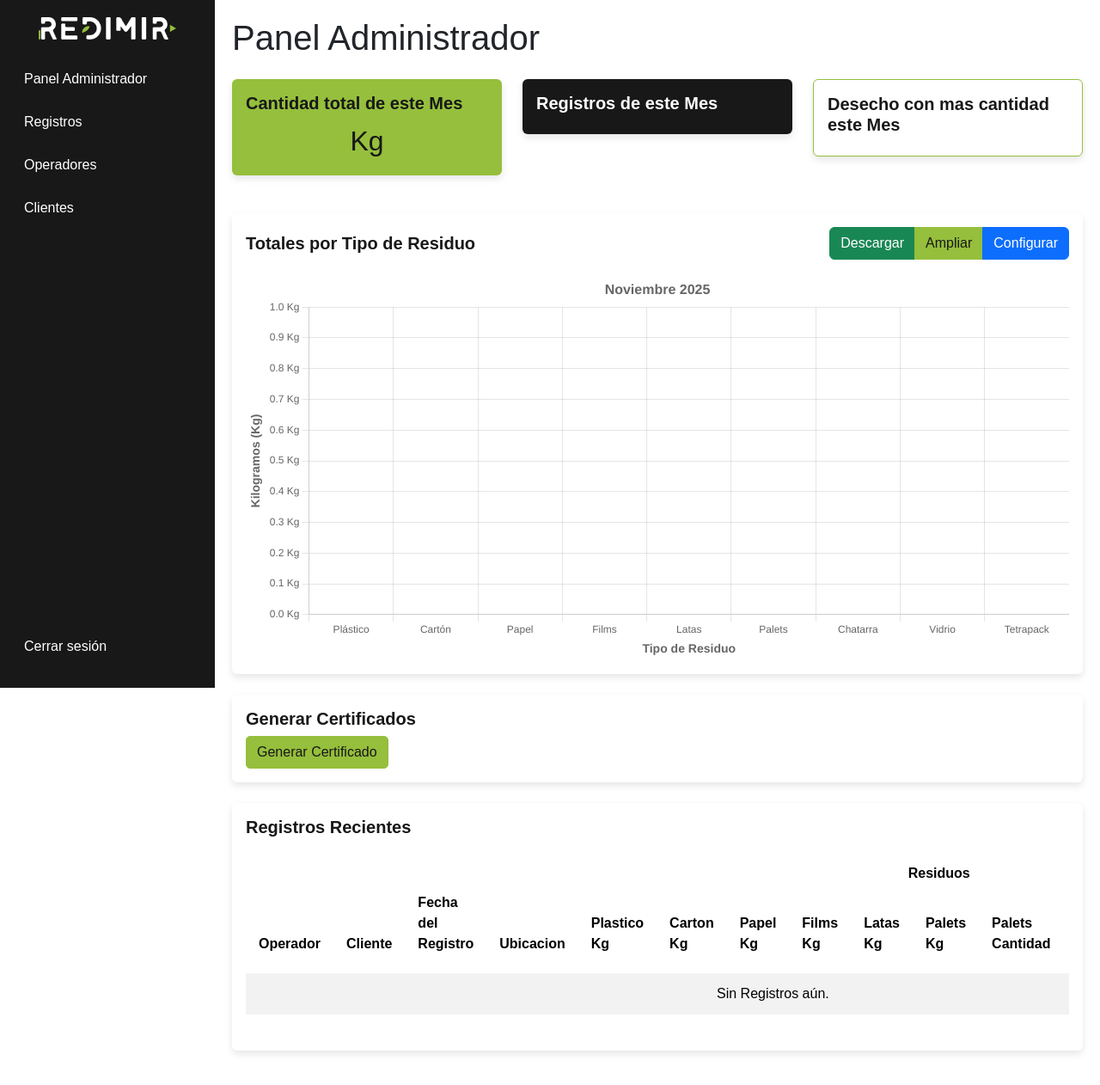
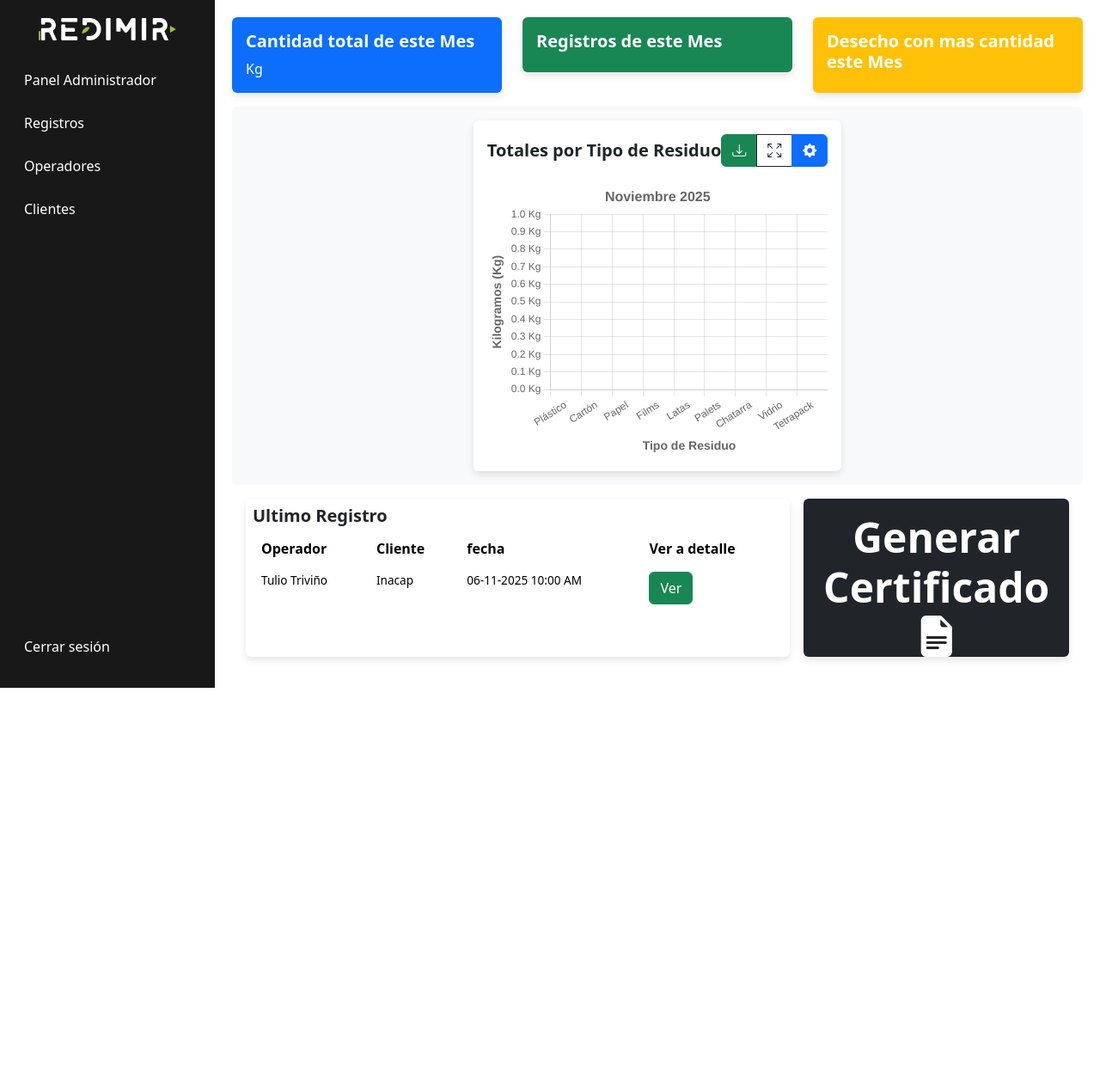
Before and after one commit to elmurdieh/REDIMIR, a Django app: template templates/admin_panel/admin_panel.html in a window 1280 px wide. Shown: the whole page at 86% size. After the commit the page ends 800 px from the top, so only its background shows below. Run offline with Django 5.2, Linux system fonts and the light colour scheme; the template is opened without the code that fills it, so the values that code supplies are empty; some libraries are stand-ins or nearby versions.

Commit message:
"nueva update"

```diff
--- a/admin_panel/views.py
+++ b/admin_panel/views.py
@@ -51,8 +51,6 @@ def index(request):
                 return redirect("operador_panel")
         except Operador.DoesNotExist:
             pass
-
-        messages.error(request, "RUT o contraseña incorrecta")
 
     return render(request, "admin_panel/inicio_sesion.html")
 
--- a/static/css/admin_panel.css
+++ b/static/css/admin_panel.css
@@ -1,150 +1,99 @@
-/* ===== variables globales ===== */
-:root{
-  --color-verde: #95bf3c;
-  --color-blanco: #ffffff;
-  --color-negro: #181818;
+/* ----- Zonas del Layout ----- */
+
+.panel-top {
+  /* Espacio entre la zona de cards y la zona del gráfico */
+  margin-bottom: 1rem;
 }
 
-/* layout principal (hereda #main-content de base_admin) */
-body{background:var(--color-blanco);font-family:Arial, sans-serif;}
+.panel-middle {
+  /* Espacio entre la zona de gráfico y la zona de tabla/link */
+  margin-bottom: 1rem;
 
-/* ---------- cards resumen ---------- */
-.card{border:none;box-shadow:0 4px 8px rgb(0 0 0 / .1);margin-bottom:20px;}
-.card-title{font-weight:bold;color:var(--color-negro);}
-.card-text{font-size:2rem;text-align:center;color:var(--color-negro);}
+  /* Dejamos un color de fondo aquí temporalmente
+    para que puedas ver la zona del gráfico antes de llenarla.
+  */
+  background-color: #f8f9fa; /* Un gris muy claro */
+  border-radius: 6px;
 
-.card.bg-primary{background:var(--color-verde)!important;color:var(--color-negro)!important;}
-.card.bg-primary .card-title,
-.card.bg-primary .card-text{color:var(--color-negro)!important;}
-
-.card.bg-success{background:var(--color-negro)!important;color:var(--color-blanco)!important;}
-.card.bg-success .card-title,
-.card.bg-success .card-text{color:var(--color-blanco)!important;}
-
-.card.bg-warning{
-  background:var(--color-blanco)!important;
-  color:var(--color-negro)!important;
-  border:1px solid var(--color-verde);
-}
-.card.bg-warning .card-title,
-.card.bg-warning .card-text{color:var(--color-negro)!important;}
-
-/* ---------- botones de acción ---------- */
-.btn-group-row .btn{margin-right:10px;border-radius:5px;}
-.btn-info{background:var(--color-verde);border-color:var(--color-verde);color:var(--color-negro);}
-.btn-info:hover{background:#7fa42f;border-color:#7fa42f;}
-.btn-secondary{background:var(--color-negro);border-color:var(--color-negro);color:var(--color-blanco);}
-.btn-secondary:hover{background:#333;border-color:#333;}
-
-/* ---------- tabla ---------- */
-.table{border-collapse:separate;border-spacing:0 10px;}
-.table thead{background:var(--color-negro);color:var(--color-blanco);}
-.table tbody tr{background:var(--color-blanco);transition:.2s;}
-.table tbody tr:hover{background:#f0f0f0;}
-.table th,.table td{padding:12px 15px;border:none;}
-
-.cliente-card-grafico {
-  border: 2px solid #ddd;
-  border-radius: 10px;
-  padding: 15px;
-  text-align: center;
-  cursor: pointer;
-  transition: all 0.3s ease;
-  background: white;
-}
-
-.cliente-card-grafico:hover {
-  border-color: #0d6efd;
-  box-shadow: 0 4px 8px rgba(0,0,0,0.1);
-  transform: translateY(-2px);
-}
-
-.cliente-imagen-container {
-  width: 100%;
-  height: 120px;
+  /* Añadimos esto para centrar el texto de "Zona 2" */
   display: flex;
   align-items: center;
   justify-content: center;
-  margin-bottom: 10px;
 }
 
-.cliente-imagen {
-  max-width: 100%;
-  max-height: 100%;
-  object-fit: contain;
+.panel-bottom {
+  /* Cambiamos los 250px por 15rem.
+    (Asumiendo 1rem = 16px). Ajusta este valor si te parece
+    demasiado alto o bajo.
+  */
+  height: 15rem;
 }
 
-.cliente-nombre {
-  font-weight: 600;
-  font-size: 14px;
-  color: #333;
-}
-
-.config-section {
-  border: 1px solid #e0e0e0;
-  border-radius: 8px;
-  padding: 15px;
-  background-color: #f8f9fa;
-}
-
-.config-section-title {
-  font-weight: 600;
-  color: #495057;
-  margin-bottom: 15px;
-  padding-bottom: 10px;
-  border-bottom: 2px solid #dee2e6;
-}
-
-.config-section-content {
-  padding-top: 5px;
-}
-.cliente-card-grafico {
-  border: 2px solid #ddd;
-  border-radius: 10px;
-  padding: 15px;
-  text-align: center;
-  cursor: pointer;
-  transition: all 0.3s ease;
-  background: white;
-}
-
-.cliente-card-grafico:hover {
-  border-color: #0d6efd;
-  box-shadow: 0 4px 8px rgba(0,0,0,0.1);
-  transform: translateY(-2px);
-}
-
-.cliente-imagen-container {
-  width: 100%;
-  height: 120px;
+/* Dejamos estos colores/estilos para que sigas viendo la
+  distribución de la zona 3 (tabla y link)
+*/
+.zona-tabla {
+  background-color: #e9ecef; /* Gris */
+  border-radius: 6px;
+  height: 100%;
   display: flex;
   align-items: center;
   justify-content: center;
-  margin-bottom: 10px;
 }
 
-.cliente-imagen {
-  max-width: 100%;
-  max-height: 100%;
-  object-fit: contain;
+.zona-link {
+  background-color: #dee2e6; /* Gris más oscuro */
+  border-radius: 6px;
+  height: 100%;
+  display: flex;
+  align-items: center;
+  justify-content: center;
+}
+/* =========================================================
+   ESTILOS BASE DEL LAYOUT Y ADAPTACIÓN DEL GRÁFICO (Zona 2)
+   ========================================================= */
+
+/* --- 1. ESTILOS DE LA ZONA MEDIA (Layout y Espaciado) --- */
+
+.panel-middle {
+    /* Color de fondo del área del gráfico (puedes borrarlo una vez insertes el gráfico) */
+    background-color: #f8f9fa;
+    border-radius: 6px;
+
+    /* Centrado de placeholder (si aún está el texto) */
+    display: flex;
+    align-items: center;
+    justify-content: center;
 }
 
-.cliente-nombre {
-  font-weight: 600;
-  font-size: 14px;
-  color: #333;
+/* --- 2. ESTILOS BASE DE LA CARD (Aplica al contenedor del gráfico) --- */
+
+.card {
+    border: none;
+    box-shadow: 0 4px 8px rgb(0 0 0 / .1);
+    /* Eliminamos el margin-bottom fijo de 20px ya que el layout Flexbox
+       usa el 'margin-bottom: 1rem' del .panel-middle. */
 }
 
-.chart-container {
-  min-height: 450px !important;
-  max-height: 450px !important;
+.card-title {
+    font-weight: bold;
+    color: var(--color-negro);
 }
 
-.badge {
-  font-size: 14px;
-  padding: 0 5px;
+/* --- 3. ESTILOS DE LOS BOTONES DE CONTROL (Se mantienen) --- */
+
+/* Estilos para los botones de acción (Descargar, Ampliar, Configurar) */
+.btn-info {
+    background: var(--color-verde);
+    border-color: var(--color-verde);
+    color: var(--color-negro);
+}
+.btn-info:hover {
+    background: #7fa42f;
+    border-color: #7fa42f;
 }
 
+/* --- 4. CONTENEDOR DEL GRÁFICO (.chart-container) --- */
 .modal-fullscreen .modal-body {
     display: flex;
     align-items: center;
@@ -154,17 +103,59 @@ body{background:var(--color-blanco);font-family:Arial, sans-serif;}
 .chart-container-ampliado {
     box-shadow: 0 4px 20px rgba(0,0,0,0.1);
 }
-.btn-group .btn {
-  white-space: nowrap;
+/* --- ESTILOS DE TABLA (Tus estilos antiguos, se mantienen) --- */
+.table{border-collapse:separate;border-spacing:0 10px;}
+.table thead{background:var(--color-negro);color:var(--color-blanco);}
+.table tbody tr{background:var(--color-blanco);transition:.2s;}
+.table tbody tr:hover{background:#f0f0f0;}
+.table th,.table td{padding:12px 15px;border:none;}
+
+/* --- ZONA INFERIOR (Debe tener esta altura fija) --- */
+.panel-bottom {
+  height: 13.5rem /* O el valor que hayas decidido usar (ej: 250px) */
+}
+/* ---------- tabla (ADAPTADO A INTERFAZ FLEXIBLE) ---------- */
+
+/* Reducimos el espaciado vertical entre filas de 10px a 5px */
+.table {
+    border-collapse: separate;
+    border-spacing: 0 5px;
+}
+.table thead {
+    background: var(--color-negro);
+    color: var(--color-blanco);
+}
+.table tbody tr {
+    background: var(--color-blanco);
+    transition: .2s;
+}
+.table tbody tr:hover {
+    background: #f0f0f0;
 }
 
-@media (max-width: 768px) {
-  .btn-group .btn {
-    font-size: 12px;
-    padding: 0.375rem 0.5rem;
+/* Reducimos el padding interno de las celdas de 12px a 8px */
+.table th,
+.table td {
+    /* ¡Reducido al mínimo! */
+    padding: 5px 10px !important;
+    border: none;
 }
 
-  .btn-group .btn i {
-    font-size: 14px;
+/* Reducimos el tamaño de la fuente del contenido de la tabla */
+.table tbody td {
+    font-size: 0.85rem;
 }
+.panel-bottom .card-body > .flex-grow-1 {
+    min-height: 0 !important;
 }
+.content-wrapper {
+    padding-bottom: 0 !important; /* Elimina cualquier padding inferior */
+}
+/* Opción 3B: Asegurar que el último panel no empuje nada más */
+.panel-bottom {
+    /* Mantén la altura que habías definido en CSS, ej: 13.5rem */
+    height: 13.5rem;
+
+    /* ¡Aseguramos que no tenga margen inferior para que no haya espacio después! */
+    margin-bottom: 0 !important;
+}
--- a/static/css/navbar_admin.css
+++ b/static/css/navbar_admin.css
@@ -44,4 +44,19 @@
 #main-content {
   margin-left: 250px;
   padding: 20px;
+
+  /* --- AÑADIDO PARA EL LAYOUT 100VH --- */
+
+  /* 1. Ocupa el 100% de la altura de la pantalla */
+  height: 100vh;
+
+  /* 2. Incluye el padding DENTRO del 100vh (no lo suma) */
+  box-sizing: border-box;
+
+  /* 3. Conviértelo en un contenedor flex vertical */
+  display: flex;
+  flex-direction: column;
+
+  /* 4. Evita que ESTE contenedor tenga scroll */
+  overflow: hidden;
 }
--- a/templates/admin_panel/admin_panel.html
+++ b/templates/admin_panel/admin_panel.html
@@ -8,10 +8,10 @@
 <link rel="stylesheet" href="{% static 'css/admin_panel.css' %}">
 <script src="{% static 'js/admin_panel.js' %}"></script>
 <script src="https://cdn.jsdelivr.net/npm/chart.js"></script>
+<link rel="stylesheet" href="https://cdn.jsdelivr.net/npm/bootstrap-icons@1.13.1/font/bootstrap-icons.min.css">
 {% endblock %}
-
 {% block main %}
-<h1 class="mb-4 text-dark">Panel Administrador</h1>
+<div class="panel-top flex-shrink-0">
 
   <div class="row">
     <div class="col-md-4">
@@ -40,171 +40,84 @@
     </div>
   </div>
 
-<!-- ✅ Gráfico de Barras con Modal de Configuración -->
-<div class="card mt-4">
-  <div class="card-body">
-    <div class="d-flex justify-content-between align-items-center mb-3">
+</div>
+
+<div class="panel-middle p-3 flex-grow-1" style="min-height: 0;">
+
+  <div class="card h-100 d-flex flex-column">
+
+    <div class="card-body d-flex flex-column p-3">
+
+      <div class="d-flex justify-content-between align-items-center mb-3 flex-shrink-0">
         <h5 class="card-title mb-0">Totales por Tipo de Residuo</h5>
         <div class="btn-group" role="group">
           <button type="button" class="btn btn-success" onclick="descargarGrafico()" title="Descargar gráfico como imagen">
-          <i class="bi bi-download"></i> Descargar
+            <i class="bi bi-download"></i>
           </button>
           <button type="button" class="btn btn-info" onclick="ampliarGrafico()" title="Ver en pantalla completa">
-          <i class="bi bi-arrows-fullscreen"></i> Ampliar
+            <i class="bi bi-arrows-fullscreen"></i>
           </button>
           <button type="button" class="btn btn-primary" data-bs-toggle="modal" data-bs-target="#modalConfigGrafico">
-          <i class="bi bi-gear-fill"></i> Configurar
+            <i class="bi bi-gear-fill"></i>
           </button>
         </div>
       </div>
 
-    <!-- Contenedor BARRAScon altura fija -->
-    <div class="chart-container" style="position: relative; height: 450px;">
+      <div class="chart-container flex-grow-1" style="position: relative;">
         <canvas id="graficoBarras"></canvas>
       </div>
-  </div>
-</div>
-<div class="card mt-4">
-  <div class="card-body">
-    <h5 class="card-title">Generar Certificados</h5>
-    <div class="d-flex btn-group-row">
-      <a href="{% url 'generar_certificado' %}" class="btn btn-info">Generar Certificado</a>
+
     </div>
   </div>
 </div>
 
-<div class="card mt-4">
-  <div class="card-body">
-    <h5 class="card-title">Registros Recientes</h5>
-    <div class="table-responsive">
-      <table class="table table-striped table-hover">
+<div class="panel-bottom p-3 flex-shrink-0" style="margin-top: -1rem; margin-bottom: -3rem;">
+
+  <div class="row g-3 h-100">
+
+    <div class="col-lg-8 h-100 d-flex">
+
+      <div class="card custom-card flex-fill overflow-hidden d-flex flex-column">
+
+        <div class="card-body p-2 d-flex flex-column">
+          <h5 class="fw-bold mb-1">Ultimo Registro</h5>
+
+          <div class="flex-grow-1" style="overflow-y: auto;">
+            <table class="table">
               <thead>
                 <tr>
-            <th rowspan="2">Operador</th>
-            <th rowspan="2">Cliente</th>
-            <th rowspan="2">Fecha del Registro</th>
-            <th rowspan="2">Ubicacion</th>
-            <th colspan="11" class="text-center">Residuos</th>
-          </tr>
-          <tr>
-            <th>Plastico Kg</th>
-            <th>Carton Kg</th>
-            <th>Papel Kg</th>
-            <th>Films Kg</th>
-            <th>Latas Kg</th>
-            <th>Palets Kg</th>
-            <th>Palets Cantidad</th>
-            <th>Chatarra Kg</th>
-            <th>Vidrio Kg</th>
-            <th>Tetrapack Kg</th>
+                  <th>Operador</th>
+                  <th>Cliente</th>
+                  <th>fecha</th>
+                  <th>Ver a detalle</th>
                 </tr>
               </thead>
               <tbody>
-            {% for re in registros_info %}
+                {% comment %} Bucle de Django para registros {% endcomment %}
                 <tr>
-                <td>{{ re.idOperador.nombre }}</td>
-                <td>{{ re.idCliente.nombre }}</td>
-                <td>{{ re.fechaRegistro }}</td>
-                <td>{{ re.idUbicacion.calle }} {{ re.idUbicacion.numero }}</td>
-                <td>
-                    {% if re.plastico is None %}
-                        <button class="btn btn-danger btn-sm null-indicator-btn" disabled>X</button>
-                    {% else %}
-                        {{ re.plastico }}
-                    {% endif %}
-                </td>
-                <td>
-                    {% if re.carton is None %}
-                        <button class="btn btn-danger btn-sm null-indicator-btn" disabled>X</button>
-                    {% else %}
-                        {{ re.carton }}
-                    {% endif %}
-                </td>
-                <td>
-                    {% if re.papel is None %}
-                        <button class="btn btn-danger btn-sm null-indicator-btn" disabled>X</button>
-                    {% else %}
-                        {{ re.papel }}
-                    {% endif %}
-                </td>
-                <td>
-                    {% if re.film is None %}
-                        <button class="btn btn-danger btn-sm null-indicator-btn" disabled>X</button>
-                    {% else %}
-                        {{ re.film }}
-                    {% endif %}
-                </td>
-                <td>
-                    {% if re.latas is None %}
-                        <button class="btn btn-danger btn-sm null-indicator-btn" disabled>X</button>
-                    {% else %}
-                        {{ re.latas }}
-                    {% endif %}
-                </td>
-                <td>
-                    {% if re.palets is None %}
-                        <button class="btn btn-danger btn-sm null-indicator-btn" disabled>X</button>
-                    {% else %}
-                        {{ re.palets }}
-                    {% endif %}
-                </td>
-                <td>
-                    {% if re.palets_cantidad is None %}
-                        <button class="btn btn-danger btn-sm null-indicator-btn" disabled>X</button>
-                    {% else %}
-                        {{ re.palets_cantidad }}
-                    {% endif %}
-                </td>
-                <td>
-                    {% if re.chatarra is None %}
-                        <button class="btn btn-danger btn-sm null-indicator-btn" disabled>X</button>
-                    {% else %}
-                        {{ re.chatarra }}
-                    {% endif %}
-                </td>
-                <td>
-                    {% if re.vidrio is None %}
-                        <button class="btn btn-danger btn-sm null-indicator-btn" disabled>X</button>
-                    {% else %}
-                        {{ re.vidrio }}
-                    {% endif %}
-                </td>
-                <td>
-                    {% if re.tetrapack is None %}
-                        <button class="btn btn-danger btn-sm null-indicator-btn" disabled>X</button>
-                    {% else %}
-                        {{ re.tetrapack }}
-                    {% endif %}
-                </td>
+                  <td>Tulio Triviño</td>
+                  <td>Inacap</td>
+                  <td>06-11-2025 10:00 AM</td>
+                  <td><a class=" btn btn-success">Ver</a></td>
                 </tr>
-            {% empty %}
-            <tr><td colspan="14" class="text-center">Sin Registros aún.</td></tr>
-            {% endfor %}
+                {% comment %} Agrega más filas para probar el scroll {% endcomment %}
                 </tbody>
             </table>
           </div>
         </div>
       </div>
+    </div>
 
-<!-- Modal de Ampliación BARRAS-->
-<div class="modal fade" id="modalAmpliarGrafico" tabindex="-1" aria-labelledby="modalAmpliarGraficoLabel" aria-hidden="true">
-  <div class="modal-dialog modal-xl modal-dialog-centered">
-    <div class="modal-content">
-      <div class="modal-header bg-dark text-white">
-        <h5 class="modal-title" id="modalAmpliarGraficoLabel">
-          <i class="bi bi-bar-chart-fill"></i> Vista Ampliada del Gráfico
-        </h5>
-        <button type="button" class="btn-close btn-close-white" data-bs-dismiss="modal" aria-label="Close"></button>
+    <div class="col-lg-4 h-100 d-flex">
+      <a href="{% url 'generar_certificado' %}" class="card custom-card flex-fill text-decoration-none bg-dark text-white text-center">
+        <div class="card-body d-flex align-items-center justify-content-center">
+          <h1 class="display-5 fw-bold mb-0">Generar Certificado <i class="bi bi-file-earmark-text-fill"></i></h1>
         </div>
-      <div class="modal-body bg-light p-4">
-        <div class="chart-container-ampliado" style="position: relative; width: 100%;"></div>
-        <canvas id="graficoBarrasAmpliado"></canvas>
+      </a>
+    </div>
+
   </div>
 </div>
-    </div>
-  </div>
-</div>
-
 <!-- Modal de Configuración BARRAS-->
 <div class="modal fade" id="modalConfigGrafico" tabindex="-1" aria-labelledby="modalConfigGraficoLabel" aria-hidden="true">
   <div class="modal-dialog modal-dialog-centered modal-lg modal-dialog-scrollable">
@@ -390,4 +303,5 @@
     </div>
   </div>
 </div>
+</div>
 {% endblock %}
```
Also changed, not shown: media/img/cliente/lider_dWB4Zfd.png (added), media/img/fotos/ada6f4a0c5f14c224cd44cb678991fb3.jpg (deleted), media/img/fotos/b6d1b87854015ee3efd2301a78c217a8.jpg (deleted), media/img/fotos/carnet.png (deleted), media/img/fotos/da276afda03ef5dcdd498712e2600fbd.jpg (deleted), 1 other file. Lines whose indentation alone changed are shown as unchanged.
